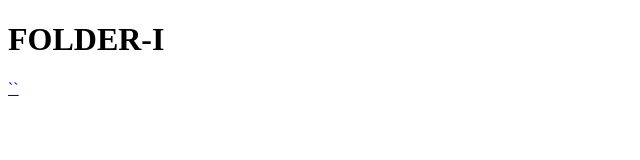
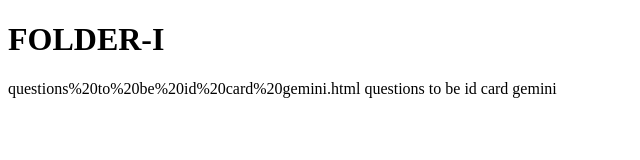
Before and after one commit to MARY-KRISTLE/FOLDER-I, a plain HTML site: page index.html in a window 1280 px wide. Shown: the whole page, without its empty margins (0-640 px from the left). Drawn offline with Linux system fonts and the light colour scheme.

Commit message:
Fix HTML title and update anchor link

```diff
--- a/index.html
+++ b/index.html
@@ -1,7 +1,7 @@
 <!DOCTYPE html>
 <html>
 <head>
-    <title>FOLDER-I</title>
+<title>FOLDER-I</title>
 </head>
 
 <body>
@@ -9,7 +9,10 @@
 <h1>FOLDER-I</h1>
 
 <p>
-    <a href=
-        questions>
+questions%20to%20be%20id%20card%20gemini.html
+questions to be id card gemini
+</a>
+</p>
+
+</body>
 </html>
-``
```
